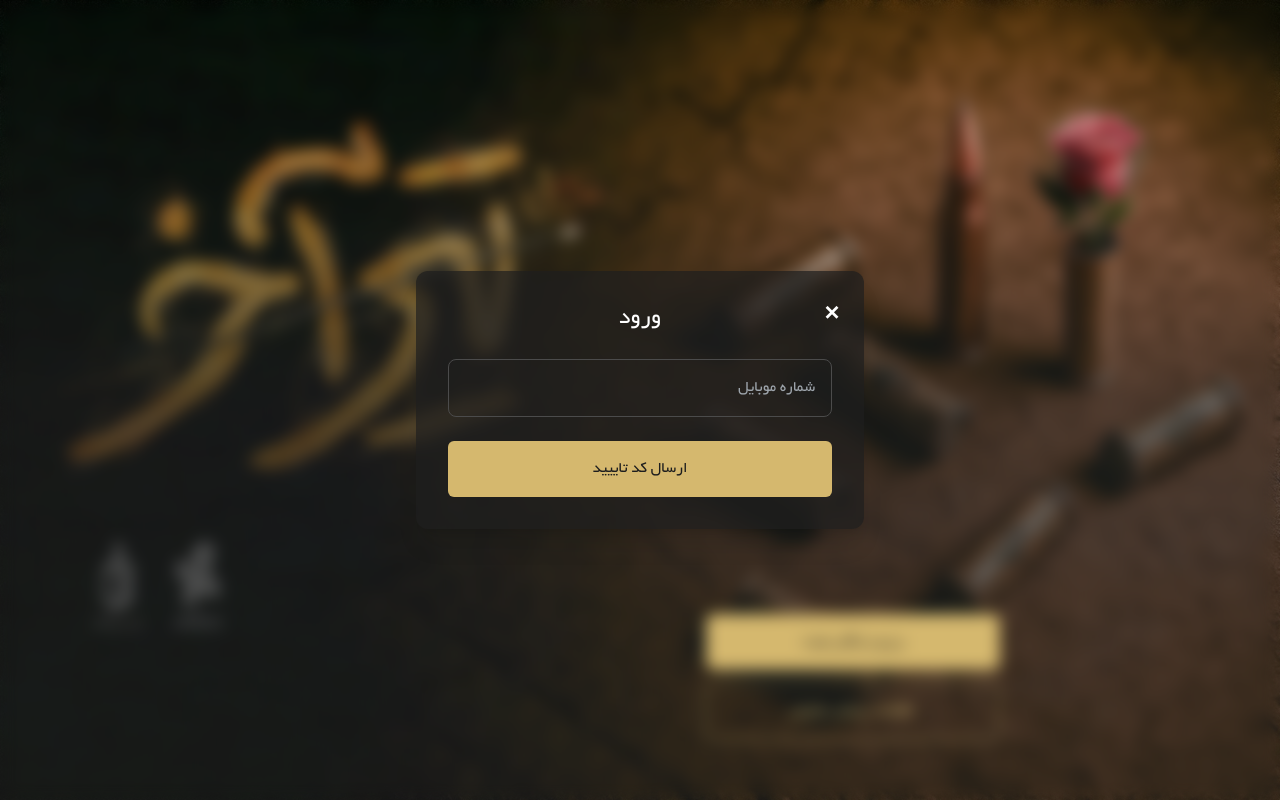
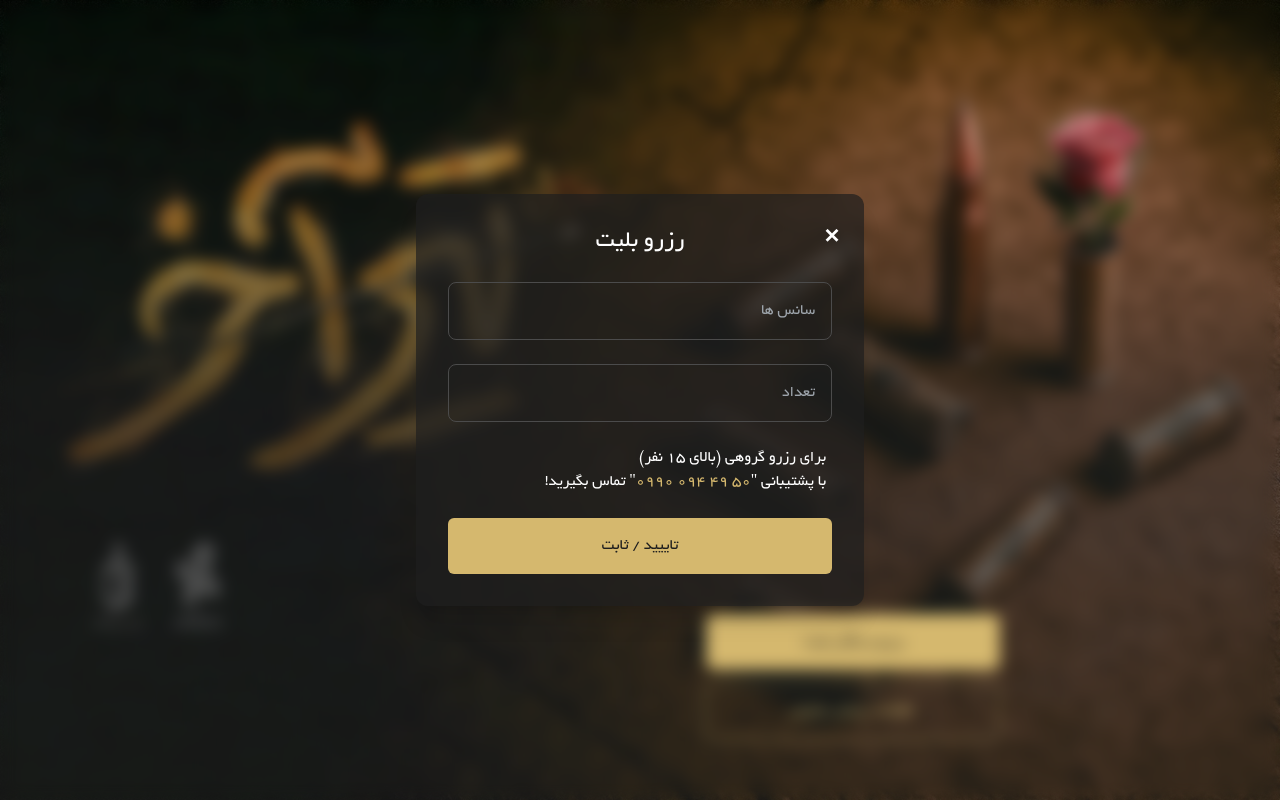
Before and after one commit to MohammadTahaBatoomi/rayyan, a Next.js app: page / in a window 1280 px wide. Both pictures are taken after a click on the button "رزرو رایگان بلیت". Shown: the top 800 px of the page. Built offline with nearby package versions, Linux system fonts and the light colour scheme.

Commit message:
config dashboard

```diff
--- a/src/app/dashboard/page.tsx
+++ b/src/app/dashboard/page.tsx
@@ -1,9 +1,35 @@
-import React from 'react'
+"use client";
 
-function page() {
-  return (
-    <div>page</div>
-  )
-}
+import { useRouter } from "next/navigation"; // تغییر این خط
+import React, { useState, useEffect } from "react";
 
-export default page
+const Page: React.FC = () => {
+  const [loading, setLoading] = useState(true);
+  const router = useRouter();
+
+  useEffect(() => {
+    const timer = setTimeout(() => {
+      setLoading(false);
+      router.push("/dashboard/ticket");
+    }, 2000);
+
+    return () => clearTimeout(timer);
+  }, [router]);
+
+  if (loading) {
+    return (
+      <div className="flex flex-col items-center justify-center h-screen bg-[#151515]">
+        <img
+          src="/images/landing/loading.ac091c47a714fb287b8c.png"
+          alt="Loading..."
+          className="w-25 mb-7 rounded-4xl"
+        />
+        <p className="text-lg"> موسسه فرهنگی هنری رَیّان</p>
+      </div>
+    );
+  }
+
+  return null; // در غیر این صورت، می‌توانید چیزی را برگردانید
+};
+
+export default Page;
--- a/src/components/landing/hero-section.tsx
+++ b/src/components/landing/hero-section.tsx
@@ -1,5 +1,5 @@
 import Link from "next/link";
-import Landinglogin from "../login/landing-login-phone";
+import Landinglogin from "../login/personalInfo";
 import { useState } from "react";
 
 export default function Home() {
--- a/src/components/login/personalInfo.tsx
+++ b/src/components/login/personalInfo.tsx
@@ -28,17 +28,12 @@ export default function Landinglogin({ onClose }: { onClose: () => void }) {
           <h2 className="text-center text-2xl font-bold mb-6 text-white">
             رزرو بلیت
           </h2>
-          <input
-            type="text"
-            placeholder="نام و نام خانوادگی"
-            className="w-full mb-6 bg-transparent border border-[#4b4b4b] rounded-lg hover:border-white px-4 py-4 text-right text-white placeholder-[#9da4ab] focus:outline-none focus:border-[var(--color-yellow)] transition-all duration-300"
-          />
           <select
             defaultValue=""
             className="w-full mb-6 bg-transparent border border-[#4b4b4b] appearance-none rounded-lg hover:border-white px-4 py-4 text-right text-[#9da4ab] placeholder-[#9da4ab] focus:outline-none focus:border-[var(--color-yellow)] transition-all duration-300"
           >
             <option value="" disabled hidden>
-              رزرو بلیت (روز و ساعت پخش)
+              سانس ها
             </option>
             <option value="۱">۱</option>
             <option value="۲">۲</option>
@@ -56,8 +51,14 @@ export default function Landinglogin({ onClose }: { onClose: () => void }) {
             <option value="۱۴">۱۴</option>
             <option value="۱۵">۱۵</option>
           </select>
+          <input
+            type="number"
+            placeholder="تعداد"
+            className="w-full bg-transparent border border-[#4b4b4b] rounded-lg hover:border-white px-4 py-4 text-right text-white placeholder-[#9da4ab] focus:outline-none focus:border-[var(--color-yellow)] transition-all duration-300"
+          />
+          <p className="py-6 pr-1.5">برای رزرو گروهی (بالای ۱۵ نفر)<br />با پشتیبانی "<span className="text-[var(--color-yellow)] font-bold cursor-pointer">50 49 094 0990</span>" تماس بگیرید!</p>
           <button className="w-full bg-[var(--color-yellow)] hover:bg-[#a18c55] text-black font-bold py-4 rounded-md transition-colors duration-200">
-             تاییید
+              تاییید / ثابت
           </button>
         </motion.div>
       </motion.div>
```
